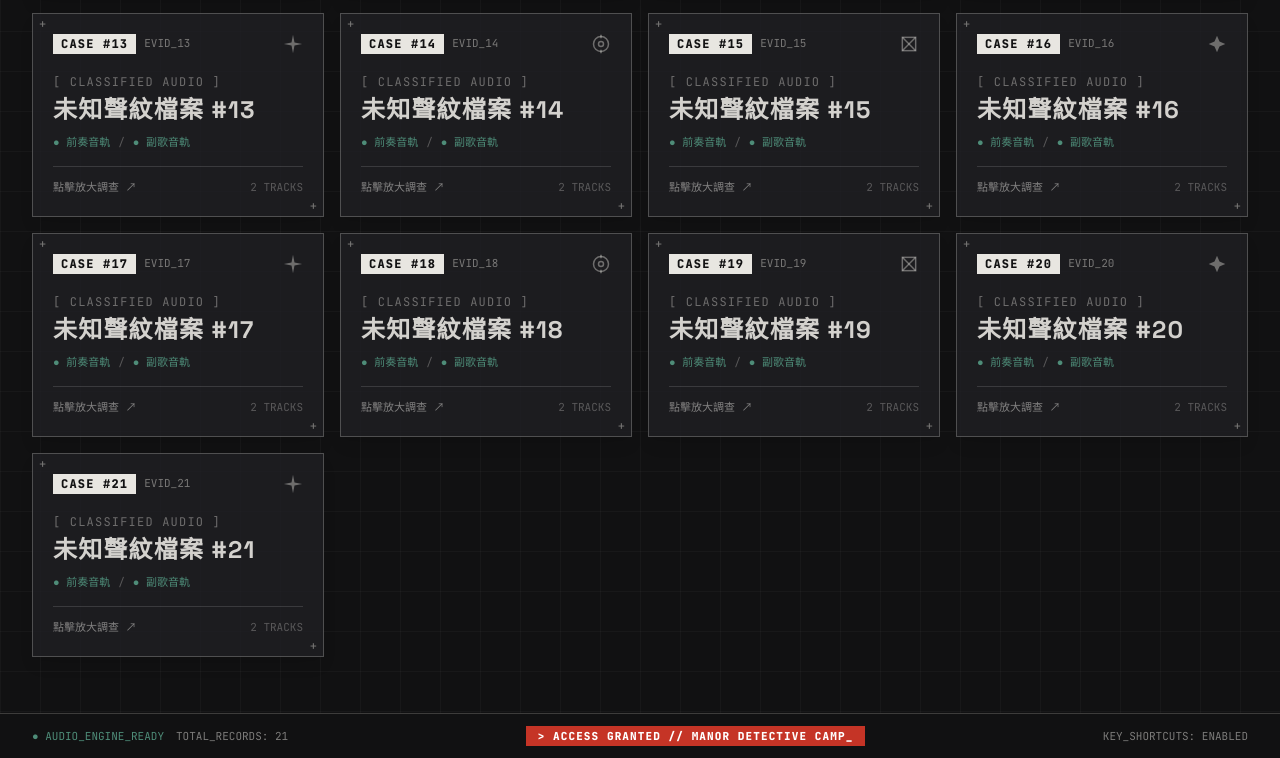
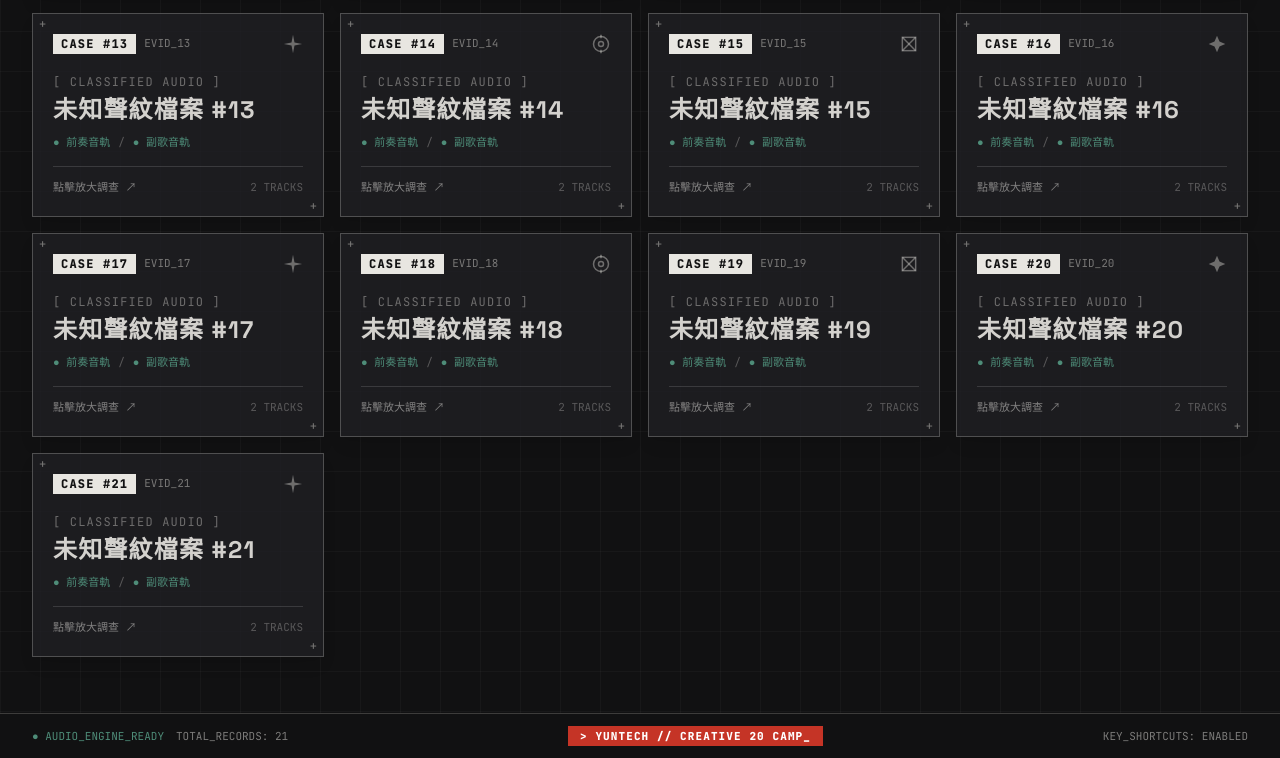
Before and after one commit to umei912/ORImakesomething_CD20_music-quiz, a plain HTML site: page index.html in a window 1280 px wide. Shown: the part 889-1647 px from the top of the page. Drawn offline with nearby package versions, Linux system fonts and the light colour scheme.

Commit message:
update YUNTECH CREATIVE 20 CAMP

```diff
--- a/index.html
+++ b/index.html
@@ -334,7 +334,7 @@
       <span>TOTAL_RECORDS: 21</span>
     </div>
     <div class="px-3 py-0.5 bg-crimson/90 text-white font-bold tracking-widest">
-      &gt; ACCESS GRANTED // MANOR DETECTIVE CAMP_
+      &gt; YUNTECH // CREATIVE 20  CAMP_
     </div>
     <div>
       <span>KEY_SHORTCUTS: ENABLED</span>
```
